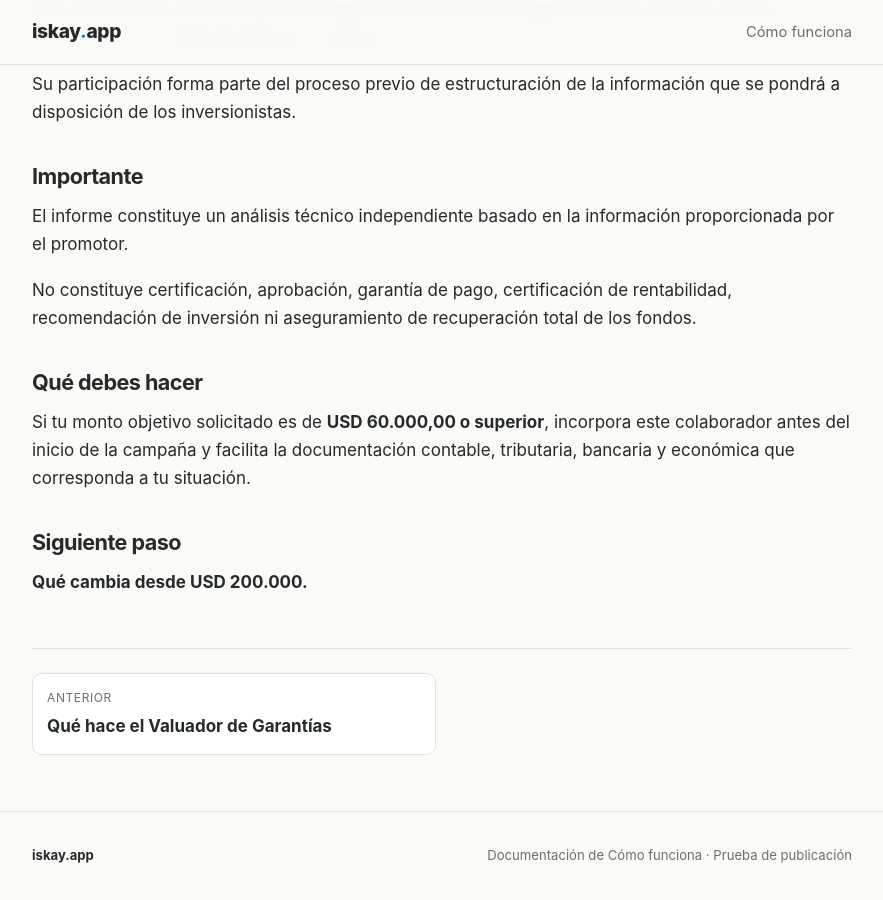
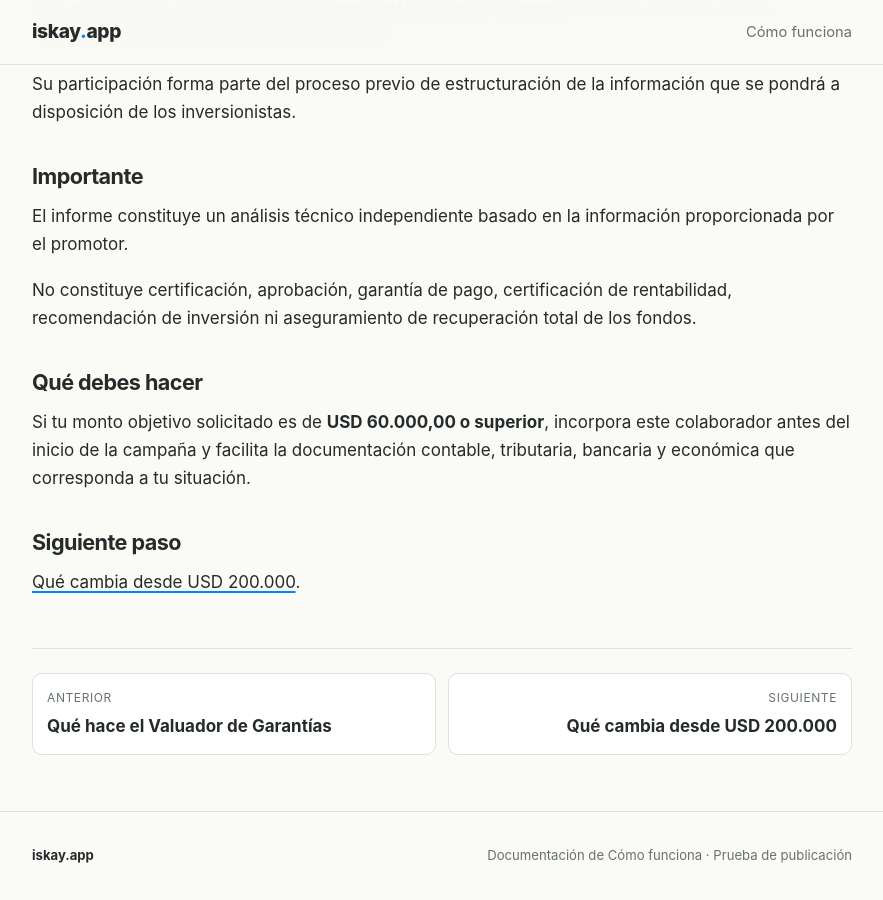
Before and after one commit to iskayApp/como-funciona, a Jekyll site: the page built from ideas/financiamiento-reembolsable/promotores/03-prepara-la-revision-profesional/17-cuando-necesitas-revision-contable-tributaria-y-financiera.md, in a window 1280 px wide and 900 px high, scrolled down 1833 px. Shown: the whole window, without its empty margins (198-1081 px from the left). Built offline with Jekyll 4.4.1, drawn with Linux system fonts in a browser that asks for light colours; some of the changed lines change nothing that is shown.

Commit message:
docs: enlazar ficha 17 con ficha 18

```diff
--- a/ideas/financiamiento-reembolsable/promotores/03-prepara-la-revision-profesional/17-cuando-necesitas-revision-contable-tributaria-y-financiera.md
+++ b/ideas/financiamiento-reembolsable/promotores/03-prepara-la-revision-profesional/17-cuando-necesitas-revision-contable-tributaria-y-financiera.md
@@ -14,6 +14,8 @@ status: "Borrador para revisión"
 reviewed: "2026-11-01"
 prev_url: /financiamiento-reembolsable/promotores/prepara-la-revision-profesional/que-hace-el-valuador-de-garantias/
 prev_title: "Qué hace el Valuador de Garantías"
+next_url: /financiamiento-reembolsable/promotores/prepara-la-revision-profesional/que-cambia-desde-usd-200000/
+next_title: "Qué cambia desde USD 200.000"
 ---
 
 # Cuándo necesitas revisión contable, tributaria y financiera
@@ -83,4 +85,4 @@ Si tu monto objetivo solicitado es de **USD 60.000,00 o superior**, incorpora es
 
 ## Siguiente paso
 
-**Qué cambia desde USD 200.000.**
+[Qué cambia desde USD 200.000]({{ '/financiamiento-reembolsable/promotores/prepara-la-revision-profesional/que-cambia-desde-usd-200000/' | relative_url }}).
```
